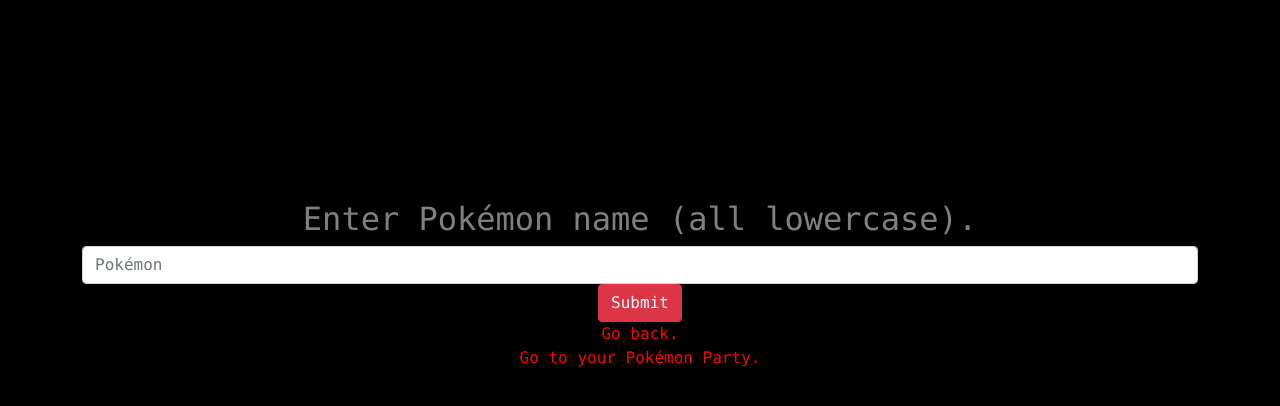
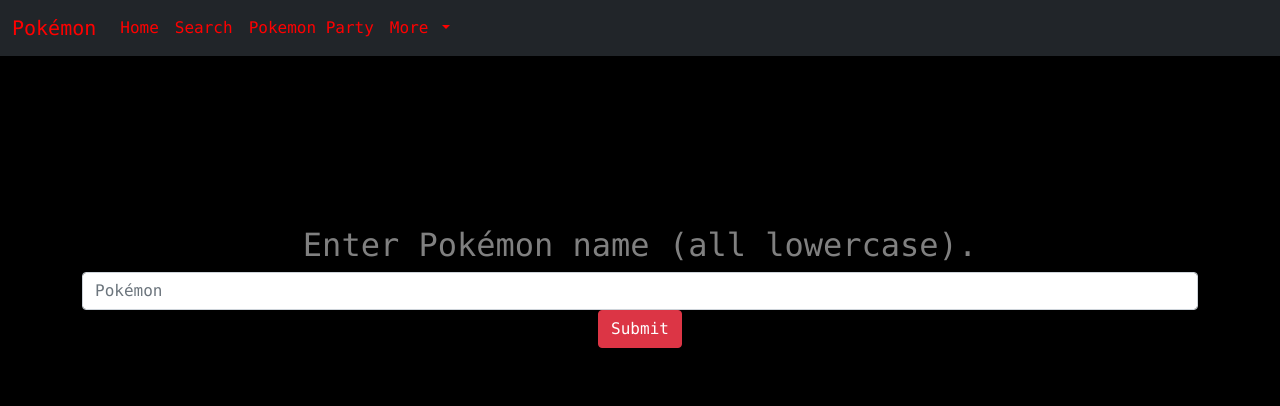
Before and after one commit to drewrolla/poke-forms-and-models, a Flask app: page /pokemon in a window 1280 px wide. Shown: the top 406 px of the page. Run offline with Flask 2, Linux system fonts and the light colour scheme; some libraries are stand-ins or nearby versions.

Commit message:
added navbar with links to login and signup

```diff
--- a/app/poke/poketemplates/pokemon.html
+++ b/app/poke/poketemplates/pokemon.html
@@ -9,9 +9,6 @@
         {{ form.poke_name(class='form-control', placeholder='Pokémon', autocomplete='off') }}
         {{ form.submit(class='btn btn-danger') }}
     </form>
-    <a href="/">Go back.</a>
-    </br>
-    <a href="/save_poke">Go to your Pokémon Party.</a>
 
     {% if pokemon %}
 
@@ -23,7 +20,7 @@
             <li>HP: {{ pokemon.hp }}</li>
             <li>ATK: {{ pokemon.attack }}</li>
             <li>DEF: {{ pokemon.defense }}</li>
-            <li method="POST" action="/save_poke">{{ form.save(class="btn btn-light") }}</li>
+            <li class="redsubmit" method="POST" action="/save_poke">{{ form.save(class="btn btn-light") }}</li>
         </div>
       </div>
 
--- a/app/static/css/main.css
+++ b/app/static/css/main.css
@@ -4,12 +4,21 @@ body {
 }
 
 div {
-    padding-top: 200px;
     margin: auto;
     text-align: center;
   }
 
+.navbar {
+  padding: none;
+  color: white;
+}
+
+h1{
+  padding-top: 200px;
+}
+
 h2 {
+    padding-top: 170px;
     color: gray;
 }
 
--- a/app/templates/navbar.html
+++ b/app/templates/navbar.html
@@ -0,0 +1,31 @@
+<nav class="navbar navbar-expand-lg bg-dark">
+    <div class="container-fluid">
+      <a class="navbar-brand" href="#">Pokémon</a>
+      <button class="navbar-toggler" type="button" data-bs-toggle="collapse" data-bs-target="#navbarSupportedContent" aria-controls="navbarSupportedContent" aria-expanded="false" aria-label="Toggle navigation">
+        <span class="navbar-toggler-icon"></span>
+      </button>
+      <div class="collapse navbar-collapse" id="navbarSupportedContent">
+        <ul class="navbar-nav me-auto mb-2 mb-lg-0">
+          <li class="nav-item">
+            <a class="nav-link active" aria-current="page" href="/">Home</a>
+          </li>
+          <li class="nav-item">
+            <a class="nav-link" href="/pokemon">Search</a>
+          </li>
+          <li class="nav-item">
+            <a class="nav-link" href="/save_poke">Pokemon Party</a>
+          </li>
+          <li class="nav-item dropdown">
+            <a class="nav-link dropdown-toggle" href="#" role="button" data-bs-toggle="dropdown" aria-expanded="false">
+              More
+            </a>
+            <ul class="dropdown-menu">
+              <li><a class="dropdown-item" href="/login">Login</a></li>
+              <li><a class="dropdown-item" href="/signup">Sign Up</a></li>
+              <li><hr class="dropdown-divider"></li>
+            </ul>
+          </li>
+        </ul>
+      </div>
+    </div>
+  </nav>
```
